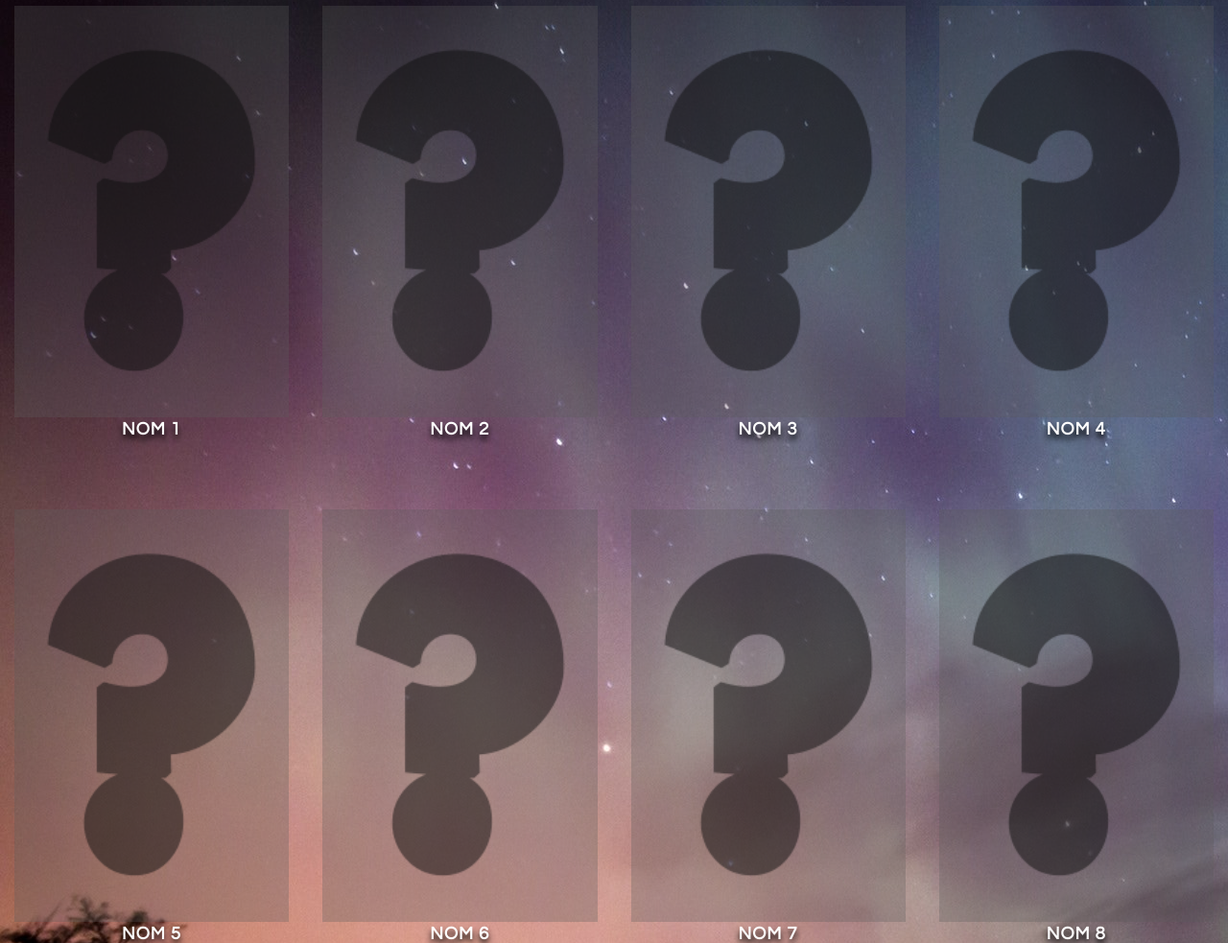
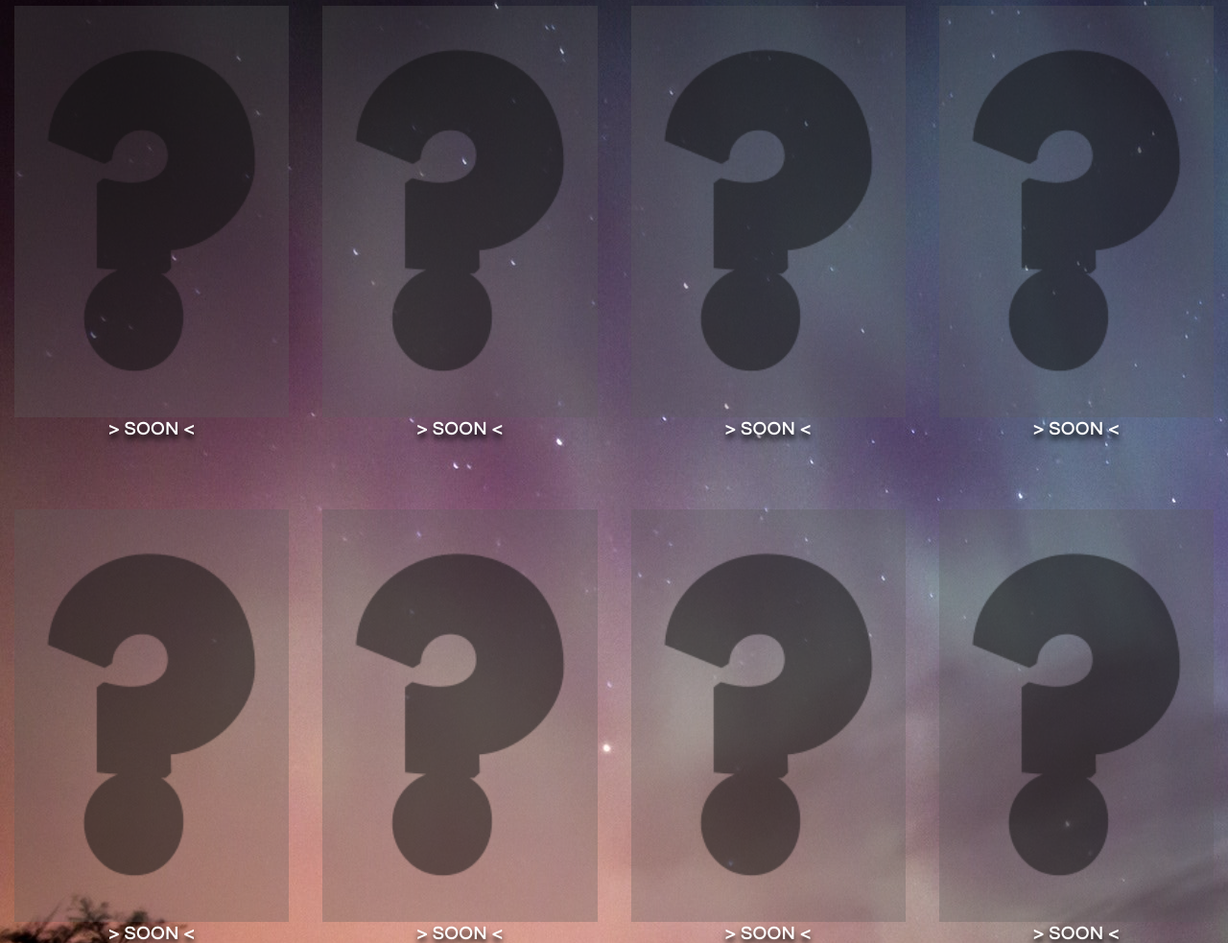
Before and after one commit to B4PTISTE/Baptiste-WebSite, a plain HTML site: page court-metrage/main_page_cm.html in a window 1280 px wide. Shown: the part 198-1181 px from the top of the page at 96% size. Drawn offline with Linux system fonts and the light colour scheme.

Commit message:
pret a upload

```diff
--- a/court-metrage/main_page_cm.html
+++ b/court-metrage/main_page_cm.html
@@ -56,7 +56,7 @@
 
 					</div>
 					<div class="cm-bottom-text-center">
-						<h3>NOM 1</h3>
+						<h3> > SOON < </h3>
 					</div>
 				</div>
 
@@ -67,7 +67,7 @@
 						</a>
 					</div>
 					<div class="cm-bottom-text-center">
-						<h3>NOM 2</h3>
+						<h3> > SOON < </h3>
 					</div>
 				</div>
 
@@ -78,7 +78,7 @@
 						</a>
 					</div>
 					<div class="cm-bottom-text-center">
-						<h3>NOM 3</h3>
+						<h3> > SOON < </h3>
 					</div>
 				</div>
 
@@ -89,7 +89,7 @@
 						</a>
 					</div>
 					<div class="cm-bottom-text-center">
-						<h3>NOM 4</h3>
+						<h3> > SOON < </h3>
 					</div>
 				</div>
 
@@ -108,7 +108,7 @@
 						</a>
 					</div>
 					<div class="cm-bottom-text-center">
-						<h3>NOM 5</h3>
+						<h3> > SOON < </h3>
 					</div>
 				</div>
 
@@ -119,7 +119,7 @@
 						</a>
 					</div>
 					<div class="cm-bottom-text-center">
-						<h3>NOM 6</h3>
+						<h3> > SOON < </h3>
 					</div>
 				</div>
 
@@ -130,7 +130,7 @@
 						</a>
 					</div>
 					<div class="cm-bottom-text-center">
-						<h3>NOM 7</h3>
+						<h3> > SOON < </h3>
 					</div>
 				</div>
 
@@ -141,7 +141,7 @@
 						</a>
 					</div>
 					<div class="cm-bottom-text-center">
-						<h3>NOM 8</h3>
+						<h3> > SOON < </h3>
 					</div>
 				</div>
 
```
Also changed, not shown: jeu-video/main_page_jv.html (+4 -4 lines).
